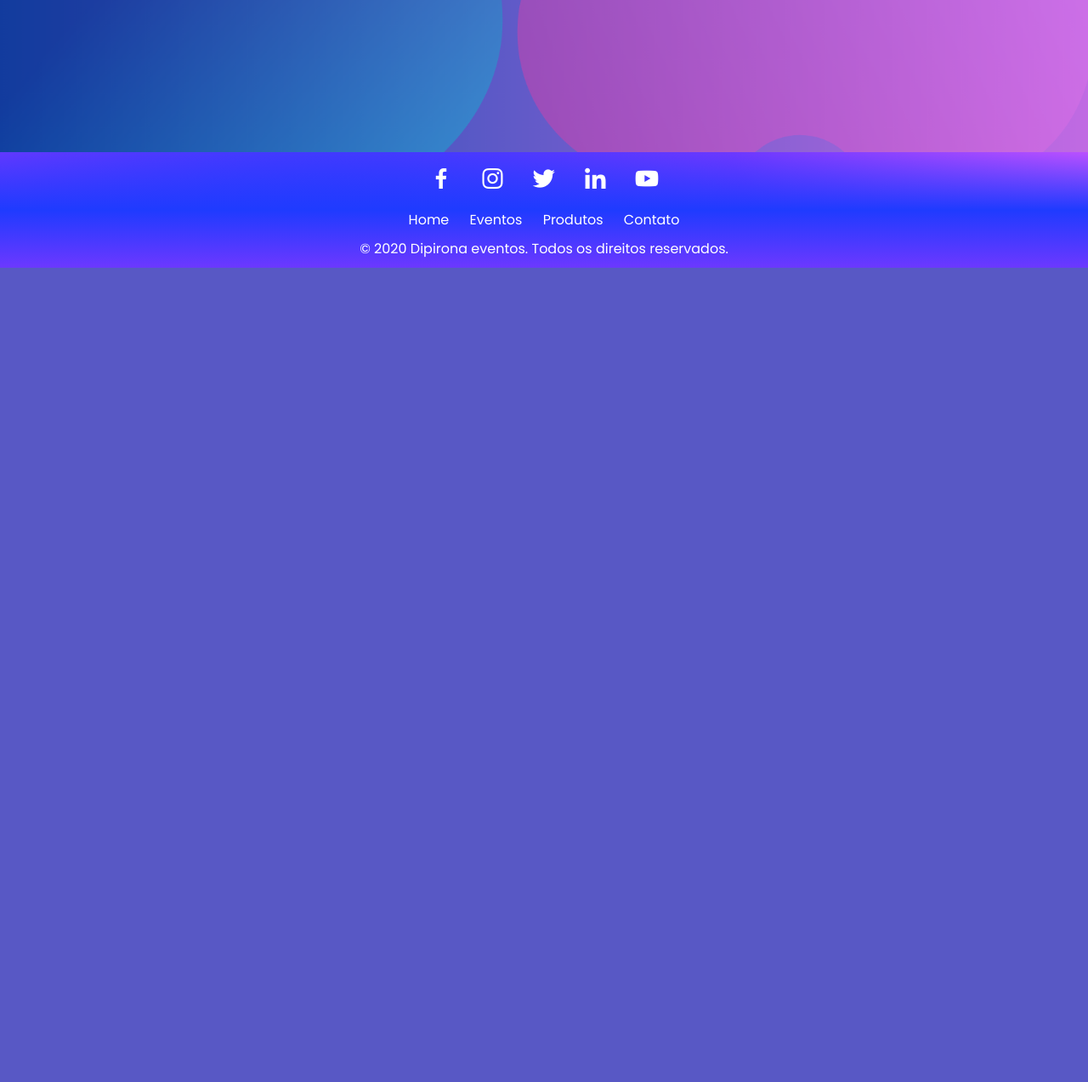
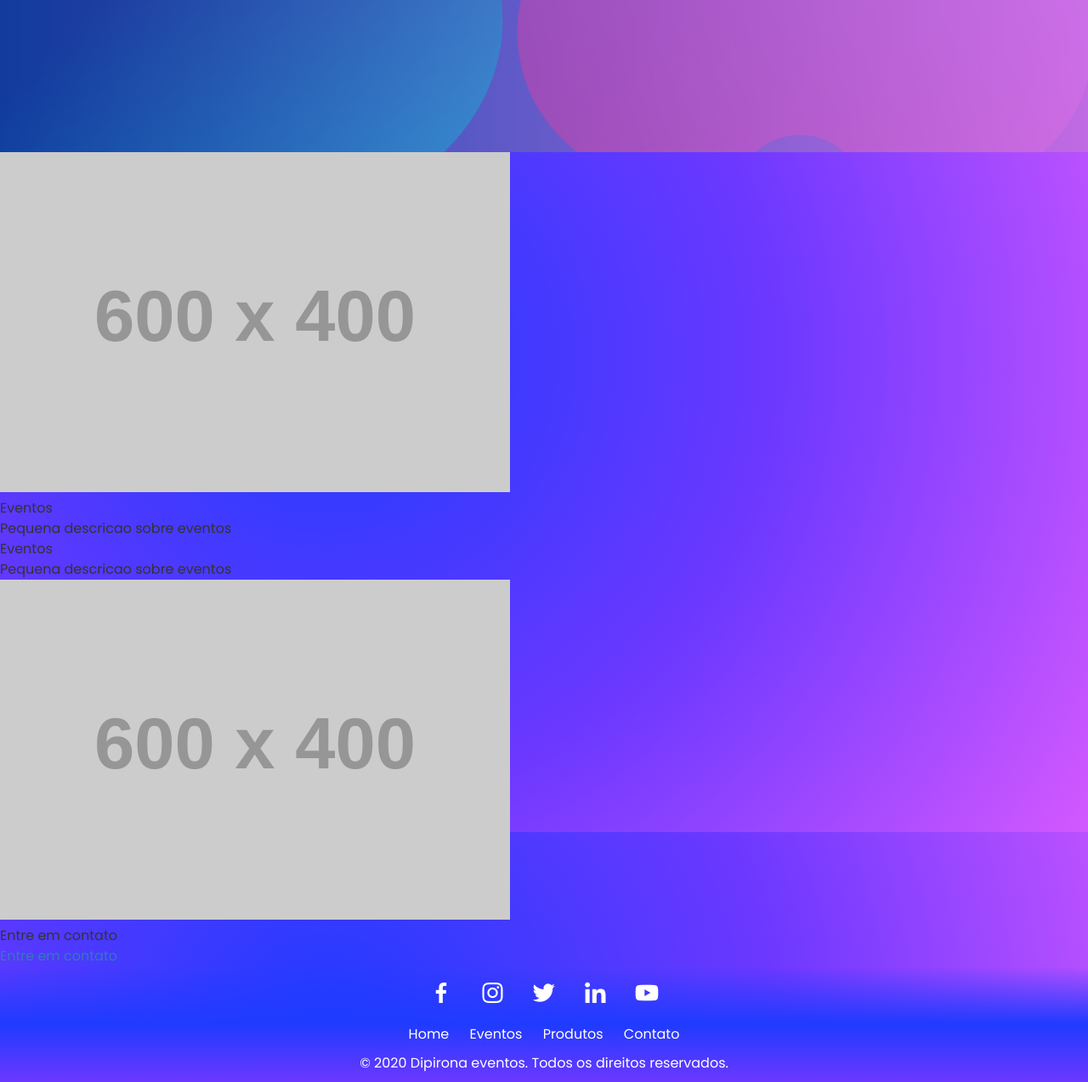
Before and after one commit to kauaDaviAmaro/Projeto-Integrador-Ecommerce, a Django app: template core/templates/home.html in a window 1280 px wide. Shown: the part 621-1894 px from the top of the page at 85% size. Before the commit the page ends 936 px from the top, so only its background shows below. Run offline with Django 5.2, Linux system fonts and the light colour scheme; the template is opened without the code that fills it: most values are stand-ins (such as "Sample title", 1, 10 or a date in 2020); grey boxes labelled with a size stand in for pictures from a placeholder-image service; parts of the project's set-up code (start-up, migrations or seed data) failed here and were passed over; some libraries are stand-ins or nearby versions.

Commit message:
add section home

```diff
--- a/core/templates/home.html
+++ b/core/templates/home.html
@@ -1,7 +1,7 @@
 {% extends 'base.html' %}
 
 {% block title %}
-  Página Inícial
+Página Inícial
 {% endblock %}
 
 {% load static %}
@@ -15,14 +15,49 @@
     <div class="hero-content">
       <div class="subtitle">Bem-vindo</div>
       <h1>Dipirona eventos</h1>
-      <div class="description">Lorem ipsum dolor sit amet, consectetur adipiscing elit. Vestibulum nec sollicitudin arcu. Fusce sed imperdiet lectus, nec convallis turpis.</div>
+      <div class="description">
+        Lorem ipsum dolor sit amet, consectetur adipiscing elit. Vestibulum nec sollicitudin arcu.
+        Fusce sed imperdiet lectus, nec convallis turpis.
+      </div>
       <button class="button">Saiba mais</button>
     </div>
     <div class="hero-image">
       <img src="{% static 'img/hero.png' %}" alt="Produto Demonstrativo" />
     </div>
   </section>
-  <section>
 
+  <section class="products">
+    <div class="image">
+      <img src="https://placehold.co/600x400" alt="Evento ilustrativo">
+    </div>
+    <div class="content">
+      <div class="title">
+        Eventos
+      </div>
+      <div class="description">
+        Pequena descricao sobre eventos
+      </div>
+    </div>
+  </section>
+
+  <section class="events">
+    <div class="content">
+      <div class="title">
+        Eventos
+      </div>
+      <div class="description">
+        Pequena descricao sobre eventos
+      </div>
+    </div>
+    <div class="image">
+      <img src="https://placehold.co/600x400" alt="Evento ilustrativo">
+    </div>
+  </section>
+
+  <section class="contact">
+    <div class="title">
+      Entre em contato
+    </div>
+    <a class="btn" href="{% url 'contact' %}">Entre em contato</a>
   </section>
 {% endblock %}
```
